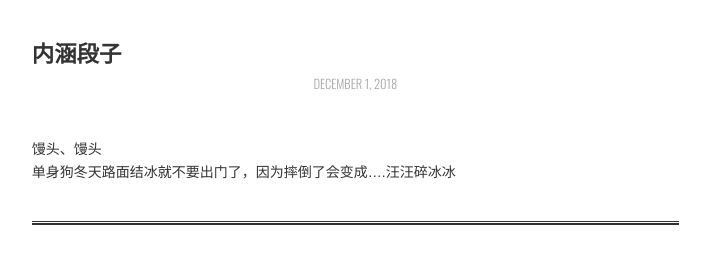
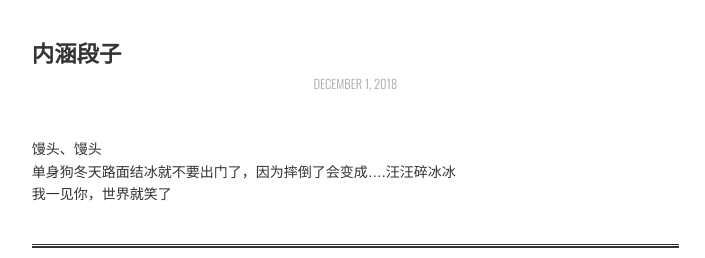
Before and after one commit to anxue688/anxue688.github.io, a plain HTML site: page index.html in a window 1280 px wide. Shown: the part 208-466 px from the top of the page, 118-823 px from the left. Drawn offline with nearby package versions, Linux system fonts and the light colour scheme; some packages are replaced by stand-ins of ours; no server answers; a script that the page names is missing.

Commit message:
Site updated: 2018-12-01 18:13:41

```diff
--- a/index.html
+++ b/index.html
@@ -130,7 +130,7 @@
     </div>
     <div class="article-entry" itemprop="articleBody">
 
-        <p>馒头、馒头<br>单身狗冬天路面结冰就不要出门了，因为摔倒了会变成….汪汪碎冰冰</p>
+        <p>馒头、馒头<br>单身狗冬天路面结冰就不要出门了，因为摔倒了会变成….汪汪碎冰冰<br>我一见你，世界就笑了</p>
 
 
     </div>
```
Also changed, not shown: 2018/12/01/内涵段子/index.html (+5 -5 lines).
